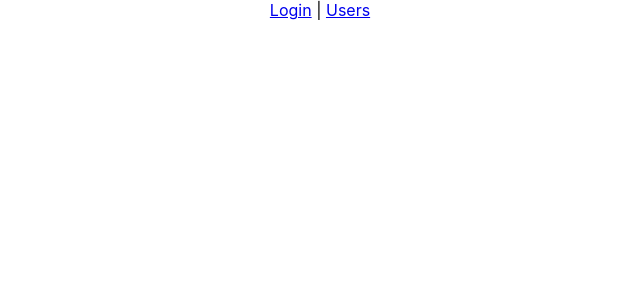
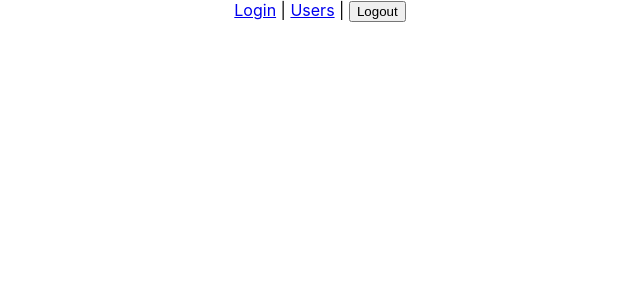
Before and after one commit to ticotheps/webauth-iv-client-guided, a React (Create React App) app in the folder client-side-auth/: page / in a window 1280 px wide. Shown: the top 300 px of the page, without its empty margins (320-960 px from the left). Built offline with nearby package versions, Linux system fonts and the light colour scheme.

Commit message:
Imports 'withRouter' from 'react-router-dom' in the App.js file, adds a <button> element to the <nav> element for the user to logout, and builds a 'logout()' function to remove the token from localStorage for the user to logout

```diff
--- a/client-side-auth/src/App.js
+++ b/client-side-auth/src/App.js
@@ -1,5 +1,5 @@
 import React, { Component } from 'react';
-import { Route, NavLink } from 'react-router-dom';
+import { Route, NavLink, withRouter } from 'react-router-dom';
 
 import './App.css';
 import Login from './login/Login';
@@ -14,6 +14,8 @@ class App extends Component {
             <NavLink to="/login">Login</NavLink>
             &nbsp;|&nbsp;
             <NavLink to="/users">Users</NavLink>
+            &nbsp;|&nbsp;
+            <button onClick={this.logout}>Logout</button>
           </nav>
         </header>
         <main>
@@ -23,6 +25,12 @@ class App extends Component {
       </div>
     );
   }
+
+  logout = () => {
+    localStorage.removeItem('jwt');
+
+    this.props.history.push('/login');
+  }
 }
 
-export default App;
+export default withRouter(App);
```
